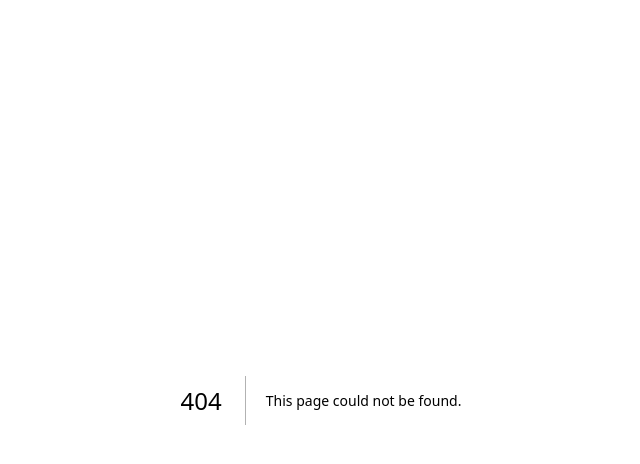
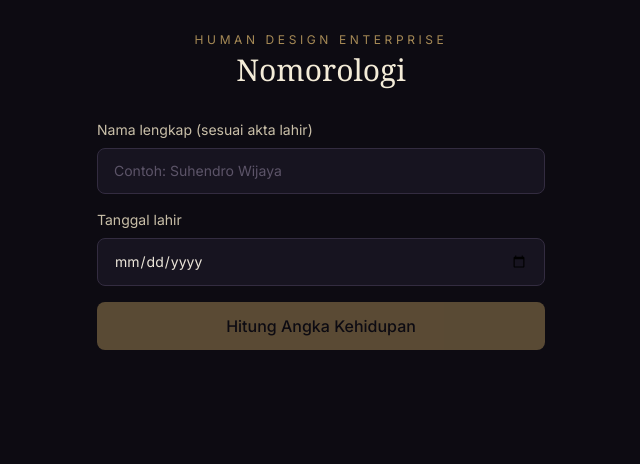
Before and after one commit to ziasuhendro-coder/human-design-enterprise, a Next.js app: page /id/panel/nomorologi in a window 1280 px wide. Before the commit this address had no page. Shown: the top 464 px of the page, without its empty margins (319-959 px from the left). Built offline with nearby package versions, Linux system fonts and the light colour scheme; no server answers.

Commit message:
Create page.tsx

```diff
--- /dev/null
+++ b/app/id/panel/nomorologi/page.tsx
@@ -0,0 +1,198 @@
+'use client';
+
+import { useState } from 'react';
+import { createClient } from '@/lib/supabase/client'; // sesuaikan path import supabase client di project kamu
+
+// =========================================================
+// Data referensi Nomorologi (dihitung, bukan dari database)
+// =========================================================
+const PETA_HURUF: Record<string, number> = {
+  A: 1, J: 1, S: 1,
+  B: 2, K: 2, T: 2,
+  C: 3, L: 3, U: 3,
+  D: 4, M: 4, V: 4,
+  E: 5, N: 5, W: 5,
+  F: 6, O: 6, X: 6,
+  G: 7, P: 7, Y: 7,
+  H: 8, Q: 8, Z: 8,
+  I: 9, R: 9,
+};
+
+const ANGKA_MASTER = [11, 22, 33];
+
+const MAKNA_ANGKA: Record<number, string> = {
+  1: 'pemimpin alami, mandiri, penuh inisiatif, suka memulai hal baru',
+  2: 'diplomatis, kooperatif, peka terhadap perasaan orang lain',
+  3: 'ekspresif, kreatif, komunikator alami, menyukai keceriaan',
+  4: 'pekerja keras, disiplin, praktis, dapat diandalkan',
+  5: 'menyukai kebebasan, adaptif, suka perubahan dan petualangan',
+  6: 'penuh tanggung jawab, penyayang, berorientasi keluarga dan komunitas',
+  7: 'analitis, reflektif, tertarik pada hal spiritual dan pengetahuan dalam',
+  8: 'ambisius, berorientasi pada kekuasaan dan pencapaian materi',
+  9: 'humanis, dermawan, berpandangan luas, peduli pada sesama',
+  11: 'angka master — intuisi sangat tajam, inspiratif, visioner spiritual',
+  22: 'angka master — pembangun besar, mampu mewujudkan visi jadi kenyataan nyata',
+  33: 'angka master — pengasuh sejati, penuh kasih, berdedikasi pada kebaikan orang lain',
+};
+
+function reduksiAngka(nilai: number): number {
+  while (nilai > 9 && !ANGKA_MASTER.includes(nilai)) {
+    nilai = String(nilai)
+      .split('')
+      .reduce((total, digit) => total + parseInt(digit, 10), 0);
+  }
+  return nilai;
+}
+
+function hitungLifePath(tanggalLahir: string): number {
+  const digitSaja = tanggalLahir.replace(/-/g, '');
+  const jumlah = digitSaja
+    .split('')
+    .reduce((total, digit) => total + parseInt(digit, 10), 0);
+  return reduksiAngka(jumlah);
+}
+
+function hitungDestiny(namaLengkap: string): number {
+  const hurufSaja = namaLengkap.toUpperCase().replace(/[^A-Z]/g, '');
+  const jumlah = hurufSaja
+    .split('')
+    .reduce((total, huruf) => total + (PETA_HURUF[huruf] ?? 0), 0);
+  return reduksiAngka(jumlah);
+}
+
+function hitungNomorologi(namaLengkap: string, tanggalLahir: string) {
+  const lifePath = hitungLifePath(tanggalLahir);
+  const destiny = hitungDestiny(namaLengkap);
+
+  return {
+    lifePath,
+    destiny,
+    maknaLifePath: MAKNA_ANGKA[lifePath],
+    maknaDestiny: MAKNA_ANGKA[destiny],
+  };
+}
+
+type HasilNomorologi = ReturnType<typeof hitungNomorologi>;
+
+export default function NomorologiPanelPage() {
+  // NOTE: tabel hd_numerologi_data belum ada di lib/types/database.types.ts (belum di-generate ulang)
+  const supabase = createClient() as any;
+
+  const [namaLengkap, setNamaLengkap] = useState('');
+  const [tanggalLahir, setTanggalLahir] = useState('');
+  const [hasil, setHasil] = useState<HasilNomorologi | null>(null);
+  const [saving, setSaving] = useState(false);
+  const [tersimpan, setTersimpan] = useState(false);
+
+  function hitung() {
+    if (!namaLengkap.trim() || !tanggalLahir) return;
+    setHasil(hitungNomorologi(namaLengkap, tanggalLahir));
+    setTersimpan(false);
+  }
+
+  async function simpanHasil() {
+    if (!hasil) return;
+    setSaving(true);
+
+    const {
+      data: { user },
+    } = await supabase.auth.getUser();
+
+    if (!user) {
+      alert('Sesi login tidak ditemukan.');
+      setSaving(false);
+      return;
+    }
+
+    const { error } = await supabase.from('hd_numerologi_data').insert({
+      user_id: user.id,
+      input_data: { nama_lengkap: namaLengkap, tanggal_lahir: tanggalLahir },
+      result_data: hasil,
+    });
+
+    setSaving(false);
+    if (error) {
+      alert('Gagal menyimpan hasil.');
+      return;
+    }
+    setTersimpan(true);
+  }
+
+  return (
+    <div className="min-h-screen bg-[#0d0b12] text-[#ece6da] px-5 py-8">
+      <div className="mx-auto max-w-md">
+        <header className="mb-8 text-center">
+          <p className="text-xs tracking-[0.3em] uppercase text-[#a68a56] mb-1">
+            Human Design Enterprise
+          </p>
+          <h1 className="font-serif text-3xl text-[#f4ecd8]">Nomorologi</h1>
+        </header>
+
+        {/* ---------------- INPUT ---------------- */}
+        <div className="space-y-4 mb-6">
+          <div>
+            <label className="block text-sm text-[#c9bfa8] mb-2">Nama lengkap (sesuai akta lahir)</label>
+            <input
+              type="text"
+              value={namaLengkap}
+              onChange={(e) => setNamaLengkap(e.target.value)}
+              placeholder="Contoh: Suhendro Wijaya"
+              className="w-full rounded-lg bg-[#171420] border border-[#332c40] px-4 py-3 text-sm placeholder:text-[#5c5468] focus:outline-none focus:ring-1 focus:ring-[#a68a56]"
+            />
+          </div>
+
+          <div>
+            <label className="block text-sm text-[#c9bfa8] mb-2">Tanggal lahir</label>
+            <input
+              type="date"
+              value={tanggalLahir}
+              onChange={(e) => setTanggalLahir(e.target.value)}
+              className="w-full rounded-lg bg-[#171420] border border-[#332c40] px-4 py-3 text-sm focus:outline-none focus:ring-1 focus:ring-[#a68a56]"
+            />
+          </div>
+
+          <button
+            onClick={hitung}
+            disabled={!namaLengkap.trim() || !tanggalLahir}
+            className="w-full rounded-lg bg-[#a68a56] text-[#0d0b12] font-medium py-3 disabled:opacity-50"
+          >
+            Hitung Angka Kehidupan
+          </button>
+        </div>
+
+        {/* ---------------- HASIL ---------------- */}
+        {hasil && (
+          <div className="space-y-4">
+            <div className="rounded-xl border border-[#a68a56] bg-[#221c2c] px-5 py-6 text-center">
+              <p className="text-xs uppercase tracking-widest text-[#8d84a0] mb-1">
+                Life Path Number
+              </p>
+              <p className="font-serif text-4xl text-[#f4ecd8]">{hasil.lifePath}</p>
+              <p className="text-sm text-[#c9bfa8] mt-2">{hasil.maknaLifePath}</p>
+            </div>
+
+            <div className="rounded-lg border border-[#332c40] bg-[#171420] px-4 py-4">
+              <p className="text-xs uppercase tracking-widest text-[#8d84a0] mb-1">
+                Destiny Number (dari nama)
+              </p>
+              <p className="font-serif text-2xl text-[#f4ecd8] mb-1">{hasil.destiny}</p>
+              <p className="text-sm text-[#c9bfa8]">{hasil.maknaDestiny}</p>
+            </div>
+
+            {!tersimpan ? (
+              <button
+                onClick={simpanHasil}
+                disabled={saving}
+                className="w-full rounded-lg border border-[#a68a56] text-[#a68a56] font-medium py-3 disabled:opacity-50"
+              >
+                {saving ? 'Menyimpan...' : 'Simpan Hasil'}
+              </button>
+            ) : (
+              <p className="text-center text-sm text-[#8d84a0]">✓ Tersimpan di riwayat</p>
+            )}
+          </div>
+        )}
+      </div>
+    </div>
+  );
+}
```
